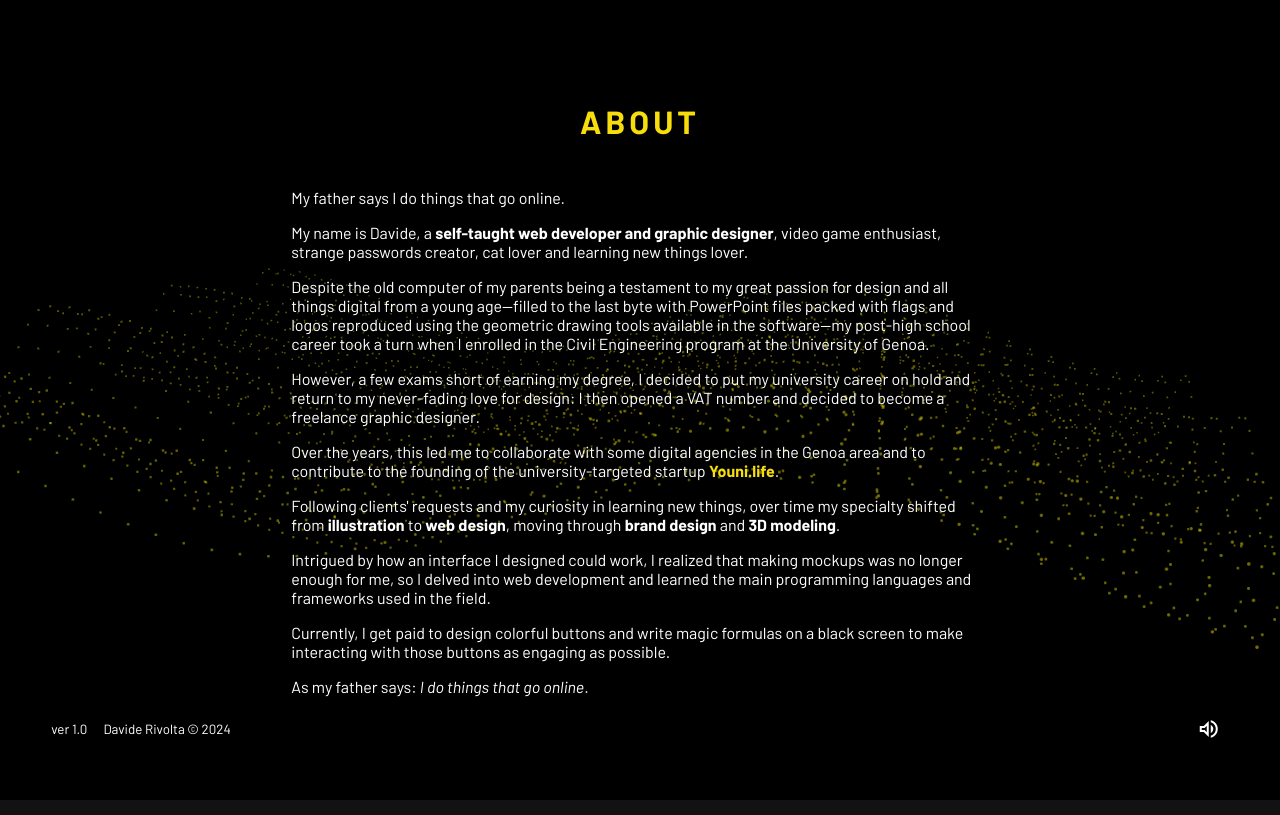
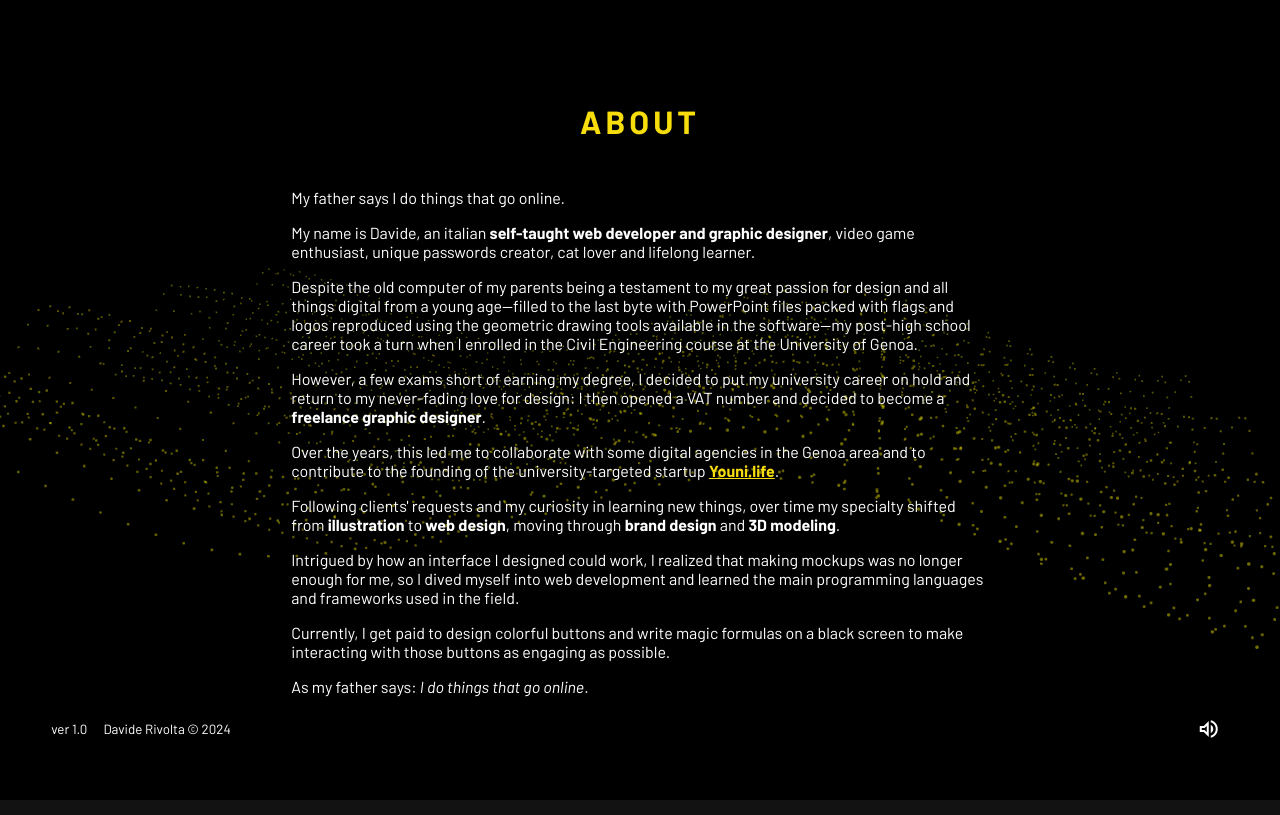
Before and after one commit to sp1lu/ng-portfolio-vg, an Angular app: page /about in a window 1280 px wide. Built offline with nearby package versions, Linux system fonts and the light colour scheme.

Commit message:
About updated

```diff
--- a/src/app/pages/about/about.component.html
+++ b/src/app/pages/about/about.component.html
@@ -1,20 +1,21 @@
 <h1 class="page-title">About</h1>
 <div class="content">
     <p>My father says I do things that go online.</p>
-    <p>My name is Davide, a <b>self-taught web developer and graphic designer</b>, video game enthusiast, strange passwords
-        creator, cat lover and learning new things lover.</p>
+    <p>My name is Davide, an italian <b>self-taught web developer and graphic designer</b>, video game enthusiast,
+        unique passwords creator, cat lover and lifelong learner.</p>
     <p>Despite the old computer of my parents being a testament to my great passion for design and all things digital
         from a young age—filled to the last byte with PowerPoint files packed with flags and logos reproduced using the
         geometric drawing tools available in the software—my post-high school career took a turn when I enrolled in the
-        Civil Engineering program at the University of Genoa.</p>
+        Civil Engineering course at the University of Genoa.</p>
     <p> However, a few exams short of earning my degree, I decided to put my university career on hold and return to my
-        never-fading love for design: I then opened a VAT number and decided to become a freelance graphic designer.</p>
+        never-fading love for design: I then opened a VAT number and decided to become a <b>freelance graphic designer</b>.</p>
     <p>Over the years, this led me to collaborate with some digital agencies in the Genoa area and to contribute to the
         founding of the university-targeted startup <a href="https://youni.life/" target="_blank">Youni.life</a>.</p>
     <p>Following clients' requests and my curiosity in learning new things, over time my specialty shifted from
-        <b>illustration</b> to <b>web design</b>, moving through <b>brand design</b> and <b>3D modeling</b>.</p>
+        <b>illustration</b> to <b>web design</b>, moving through <b>brand design</b> and <b>3D modeling</b>.
+    </p>
     <p>Intrigued by how an interface I designed could work, I realized that making mockups was no longer enough for me,
-        so I delved into web development and learned the main programming languages and frameworks used in the field.
+        so I dived myself into web development and learned the main programming languages and frameworks used in the field.
     </p>
     <p>Currently, I get paid to design colorful buttons and write magic formulas on a black screen to make interacting
         with those buttons as engaging as possible.</p>
--- a/src/styles.scss
+++ b/src/styles.scss
@@ -59,7 +59,7 @@ h6 {
 }
 
 a {
-    text-decoration: none;
+    // text-decoration: none;
     color: var(--f-accent);
     font-weight: 700;
 }
```
